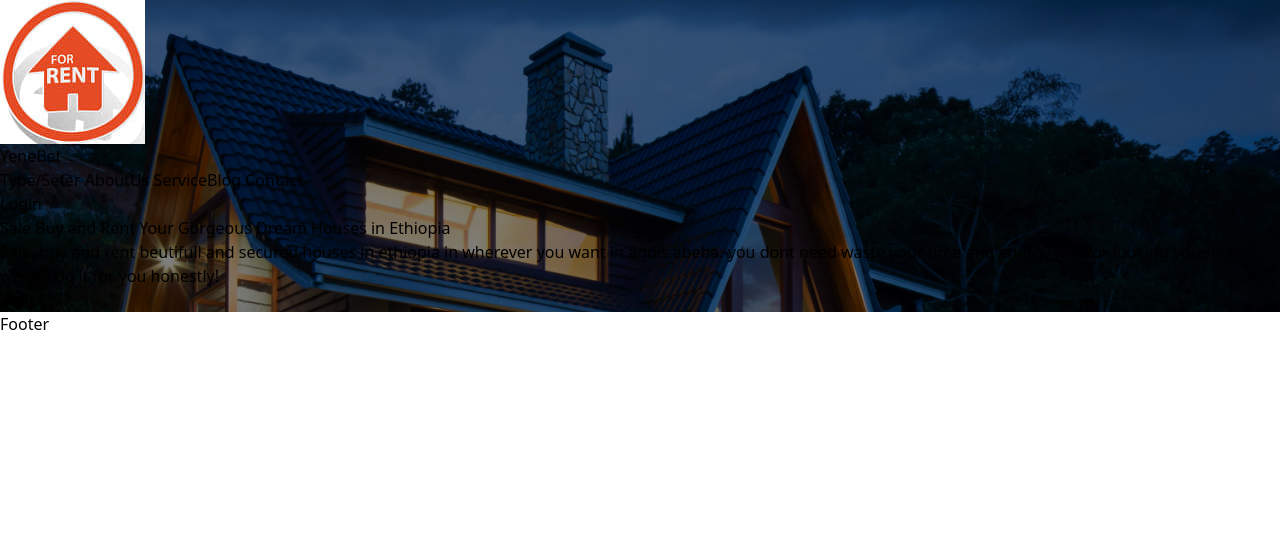
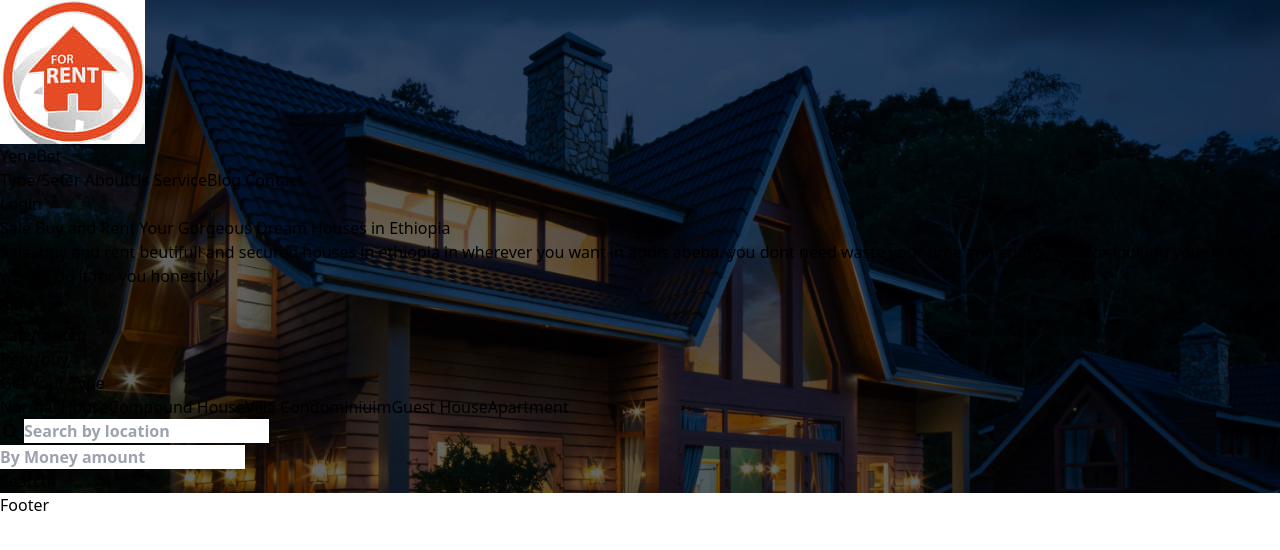
Before and after one commit to mihret1/yeneBet--mern-stack, a React (Vite) app in the folder client/: page / in a window 1280 px wide. Both pictures are taken after a click on the button "Rent". Shown: the top 550 px of the page. Built offline with nearby package versions, Linux system fonts and the light colour scheme.

Commit message:
style type links in home page

```diff
--- a/client/src/components/Navbar.jsx
+++ b/client/src/components/Navbar.jsx
@@ -7,7 +7,7 @@ function Navbar() {
 
   useEffect(()=>{
     const handleTransparent=()=>{
-      if(window.scrollY >=70){
+      if(window.scrollY >=40){
         setIsTransparent(true)
       }else{
         setIsTransparent(false)
@@ -19,8 +19,8 @@ function Navbar() {
   },[])
 
   return (
-    <>
-    <div className={`hede  ${isTrasparent &&  'fixed'} w-[100%] flex flex-row  h-[93px] items-center  justify-between px-10 ${isTrasparent && 'shadow-2xl'} ${isTrasparent? 'bg-white' :'bg-transparent'} `}>
+    <div className='hede'>
+      <div className={`  ${isTrasparent &&  'fixed'} w-[100%] flex flex-row  h-[93px] items-center  justify-between px-10 ${isTrasparent && 'shadow-2xl'} ${isTrasparent? 'bg-white' :'bg-transparent'} `}>
 
       <a href='/'>
       <div className='flex items-center gap-1'>
@@ -29,7 +29,7 @@ function Navbar() {
       </div>
       </a>
 
-      <div className={` ${!isTrasparent && 'text-white'} flex flex-row gap-5 max-lg:hidden`}>
+      <div className={`linke  ${!isTrasparent && 'text-white'} flex flex-row gap-5 max-lg:hidden`}>
         <a href='/' className='text-xl'> Type/Sefer</a>
         <a href='/' className='text-xl'> AboutUs</a>
         <a href='/' className='text-xl'> Service</a>
@@ -47,7 +47,7 @@ function Navbar() {
 
     </div>
 
-    </>
+    </div>
 
     )
 }
--- a/client/src/index.css
+++ b/client/src/index.css
@@ -17,9 +17,15 @@
     background-size: cover;
     position: absolute;
     inset: 0;
-    opacity: 0.5;
+    opacity: 0.4;
 }
 
 .hede,.he{
     isolation: isolate;
+
 }
+
+.linke a:hover{
+    color:orange
+
+}
--- a/client/src/pages/Home.jsx
+++ b/client/src/pages/Home.jsx
@@ -1,21 +1,99 @@
 import Navbar from '../components/Navbar'
 // import img1 from '../assets/c3.jpg'
+import ArrowDropDownIcon from '@mui/icons-material/ArrowDropDown';
+import { useState } from 'react';
+import SearchSharpIcon from '@mui/icons-material/SearchSharp';
+import CloseIcon from '@mui/icons-material/Close';
+import { IconButton } from '@mui/material';
 
 function Home() {
+  const [isDrop,setIsDrop]=useState(false)
+  const [location,setLocation]=useState('')
+  const [money,setMoney]=useState('')
+  const [type,setType]=useState(0)
+
   return (
     <div className='h-[4000px]'>
-    <section className="selam h-[680px]  bg-no-repeat" >
+      <section className="selam h-[630px]  bg-no-repeat" >
           <Navbar />
-          <div className='he flex flex-col items-center px-[15%] gap-6  pt-[6%]'>
-          <h1 className=' font-bold text-3xl text-center text-white relative '> Sale Buy and Rent Your Gorgeous Dream Houses in Ethiopia</h1>
-           <p className='text-white font-medium text-center '> Sale, buy and rent beutifull and secured houses in ethiopia in wherever you want in addis abeba.
-            you dont need waste your time and energy just for looking your home, we will do it for you honestly!
-           </p>
-           <button className='bg-[#ff6900] px-10 py-1 rounded-full font-bold text-2xl'> Rent</button>
+          <div className='he flex flex-col items-center px-[15%] gap-7 pt-[4%]'>
+            <h1 className=' font-bold text-3xl text-center text-white '> Sale Buy and Rent Your Gorgeous Dream Houses in Ethiopia</h1>
+             <p className='text-white font-medium text-center text-lg'> Sale, buy and rent beutifull and secured houses in ethiopia in wherever you want in addis abeba.
+                you dont need waste your time and energy just for looking your home, we will do it for you honestly!
+              </p>
+
+           <div className=''>
+           <button onClick={()=>setIsDrop((e)=>!e)} className='he   bg-[#ff6900] px-5 py-1 rounded-full font-bold text-2xl'> Rent <ArrowDropDownIcon fontSize='large' /></button>
+
+            { isDrop &&  <div className=' he bg-white w-[100px] py-1 flex flex-col items-center text-center ml-[18%] '>
+               <ul >
+                  <li><a href='/auth'>Sale/rented</a></li>
+                  <li><a href='/auth'>Rent/buy</a></li>
+
+                </ul>
+            </div>}
+
+           </div>
+
+
+
           </div>
 
-         {/* <h1 className='he font-bold text-3xl text-center text-white relative top-20'> helloo this world </h1> */}
-  </section>
+          <div className='hede flex flex-col items-center gap-6 mt-16'>
+            <h1 className='he  text-white font-semibold  text-2xl'>Get Your Type</h1>
+
+            <div className='flex flex-row gap-5 text-white text-lg font-semibold'>
+              <span>
+                <a href='/' onMouseOver={()=>setType(1)} onMouseLeave={()=>setType(0)}>Normal House</a>
+                {type ===1 && <div className='h-1 rounded-lg bg-white mt-1 '></div>}
+              </span>
+              <span>
+                <a href='/' onMouseOver={()=>setType(2)} onMouseLeave={()=>setType(0)}>Compound House</a>
+                {type ===2 && <div className='h-1 rounded-lg bg-white mt-1 '></div>}
+              </span>
+              <span>
+                <a href='/' onMouseOver={()=>setType(3)} onMouseLeave={()=>setType(0)}>Villa</a>
+                {type ===3 && <div className='h-1 rounded-lg bg-white mt-1 '></div>}
+              </span>              <span>
+                <a href='/' onMouseOver={()=>setType(4)} onMouseLeave={()=>setType(0)}>Condominiuim</a>
+                {type ===4 && <div className='h-1 rounded-lg bg-white mt-1 '></div>}
+              </span>
+              <span>
+                <a href='/' onMouseOver={()=>setType(5)} onMouseLeave={()=>setType(0)}>Guest House</a>
+                {type ===5 && <div className='h-1 rounded-lg bg-white mt-1'></div>}
+              </span>
+              <span>
+                <a href='/' onMouseOver={()=>setType(6)} onMouseLeave={()=>setType(0)}>Apartment</a>
+                {type ===6 && <div className='h-1 rounded-lg bg-white mt-1 '></div>}
+              </span>
+            </div>
+
+            <div className='he h-20 bg-white shadow-xl  flex  flex-row p-5' >
+              <div className='border-black border-2 w-96 h-10 flex flex-row justify-center items-center '>
+               {!location && <SearchSharpIcon /> }
+                <input
+                onChange={(e)=>setLocation(e.target.value)}
+                value={location}
+                placeholder='Search by location'
+                style={{ outline:'none',fontWeight:'bolder', color:'black' }}/>
+                {location &&<IconButton onClick={()=>setLocation('')}> <CloseIcon /></IconButton>}
+              </div>
+              <div className='border-black border-2 w-96 h-10  flex flex-row justify-center items-center font-semibold'>
+              <input
+                value={money}
+                onChange={(e)=>setMoney(e.target.value)}
+                placeholder='By Money amount'
+                style={{ outline:'none',fontWeight:'bolder', color:'black' }}/>
+                {money &&<IconButton onClick={()=>setMoney('')}> <CloseIcon /></IconButton>}
+
+              </div>
+              <button className='bg-[#ff6900] px-7 font-semibold text-xl ml-1 '>Search</button>
+            </div>
+
+          </div>
+
+
+      </section>
 
   </div>
   )
```
